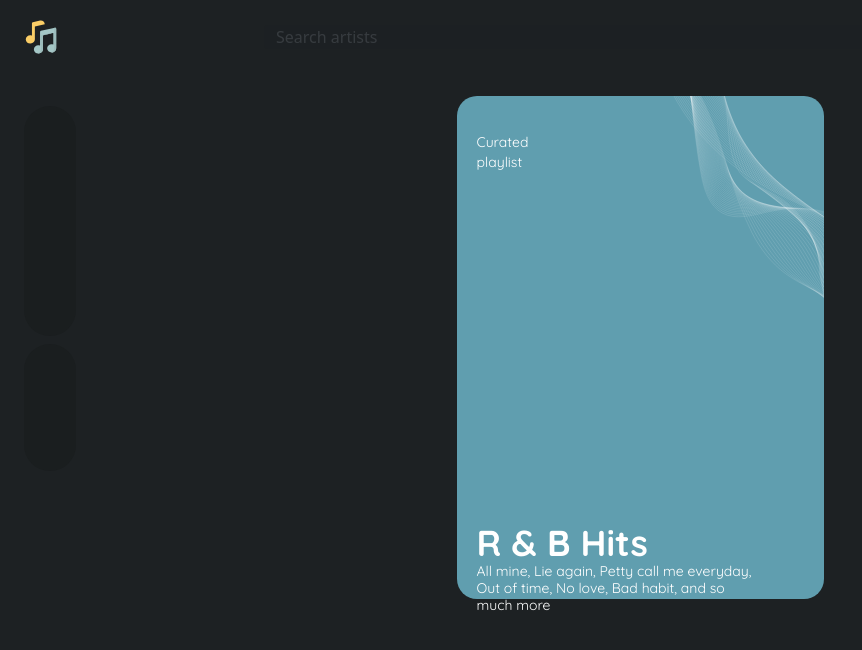
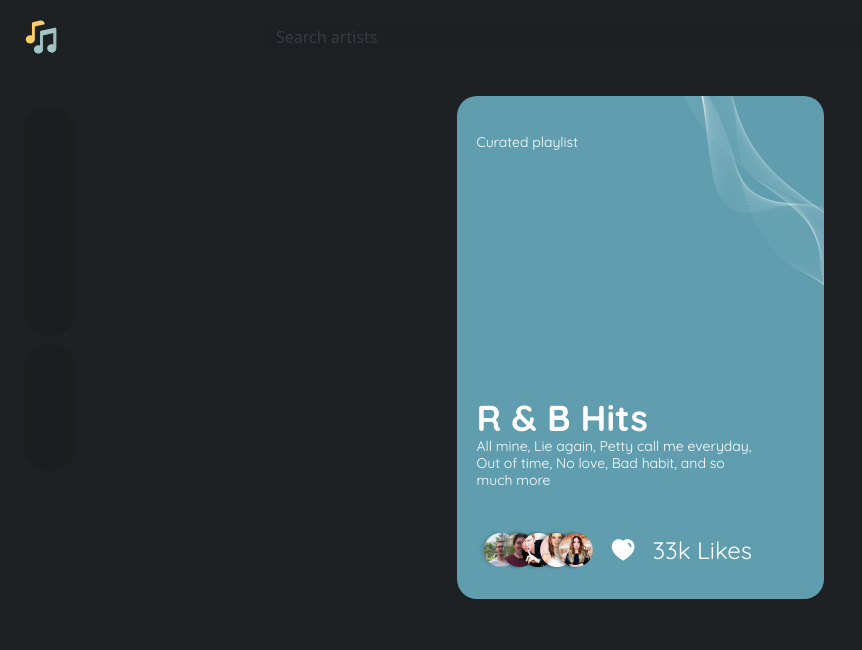
Before and after one commit to Harnassus/Musica, a SvelteKit app: page / in a window 1280 px wide. Shown: the top 650 px of the page, without its empty margins (0-862 px from the left). Built offline with nearby package versions, Linux system fonts and the light colour scheme; some icons are missing.

Commit message:
still working on the homepage

```diff
--- a/src/routes/index.svelte
+++ b/src/routes/index.svelte
@@ -4,13 +4,13 @@
 <div class="mt-[6em] flex flex-col w-full items-center justify-center text-white">
 	<div>
 		<div class="w-[367px] h-[503px] bg-[#609EAF] rounded-[20px] flex flex-col">
-			<div class="w-full flex">
+			<div class="w-full flex h-[60%]">
 				<div class="pt-9 ml-5 w-[50%]">
 					<p class="text-sm w-full">Curated playlist</p>
 				</div>
-				<img src="/assets/Vector.svg" class="w-[100%]" alt="" />
+				<img src="/assets/Vector.svg" class="w-[240px]  h-[400px]" alt="a wavy svg for aesthetics" />
 			</div>
-			<div class="w-full px-5">
+			<div class="w-full px-5 flex flex-col gap-[2.5em]">
 				<div>
 					<h1 class="font-bold text-4xl">R & B Hits</h1>
 					<p class="text-[14px] leading-[17px] w-[276px] h-[51px]">
@@ -18,8 +18,12 @@
 						much more
 					</p>
 				</div>
-                <div>
-
+                <div class="flex items-center gap-4">
+                    <img src="/assets/Avatars.png" alt="avatars of random people joined together">
+                    <img src="assets/icons/Heart.svg" alt="an icon of a heart white in color">
+                    <p class="text-2xl">
+                        33k Likes
+                    </p>
                 </div>
 			</div>
 		</div>
```
Also changed, not shown: static/assets/Avatars.png (added), static/assets/icons/Heart.svg (added).
